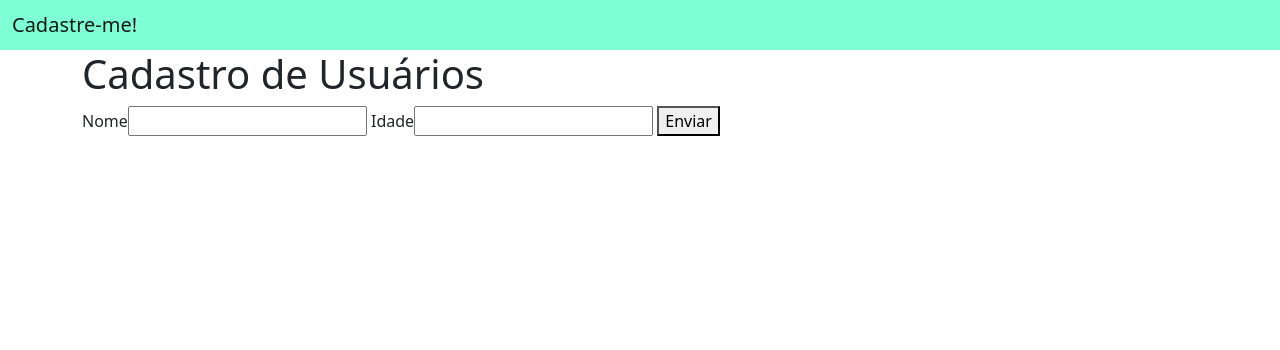
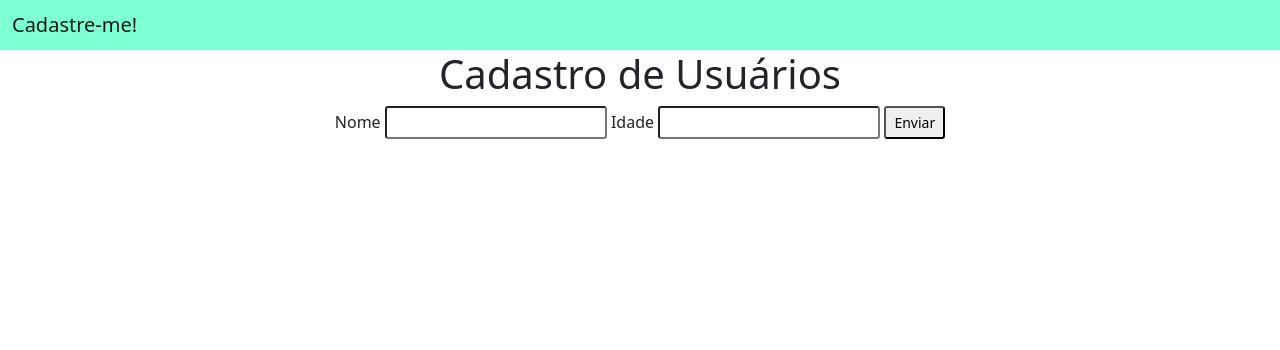
Before and after one commit to LuizMiguelMds/ProjetoDjango, a Django app: page / in a window 1280 px wide. Shown: the top 350 px of the page. Run offline with Django 5.2, Linux system fonts and the light colour scheme.

Commit message:
Centralização

```diff
--- a/app_cad_usuarios/templates/usuarios/home.html
+++ b/app_cad_usuarios/templates/usuarios/home.html
@@ -16,11 +16,11 @@
           <span class="navbar-brand mb-0 h1">Cadastre-me!</span>
         </div>
       </nav>
-      <div class="container">
+      <div style="text-align: center;" class="container">
         <h1>Cadastro de Usuários</h1>
-        Nome<input type="text">
-        Idade<input type="text">
-        <button>Enviar</button>
+        Nome <input class="form-control-sm" type="text">
+        Idade <input class="form-control-sm" type="text">
+        <button class="form-control-sm">Enviar</button>
 
       </div>
 
```
